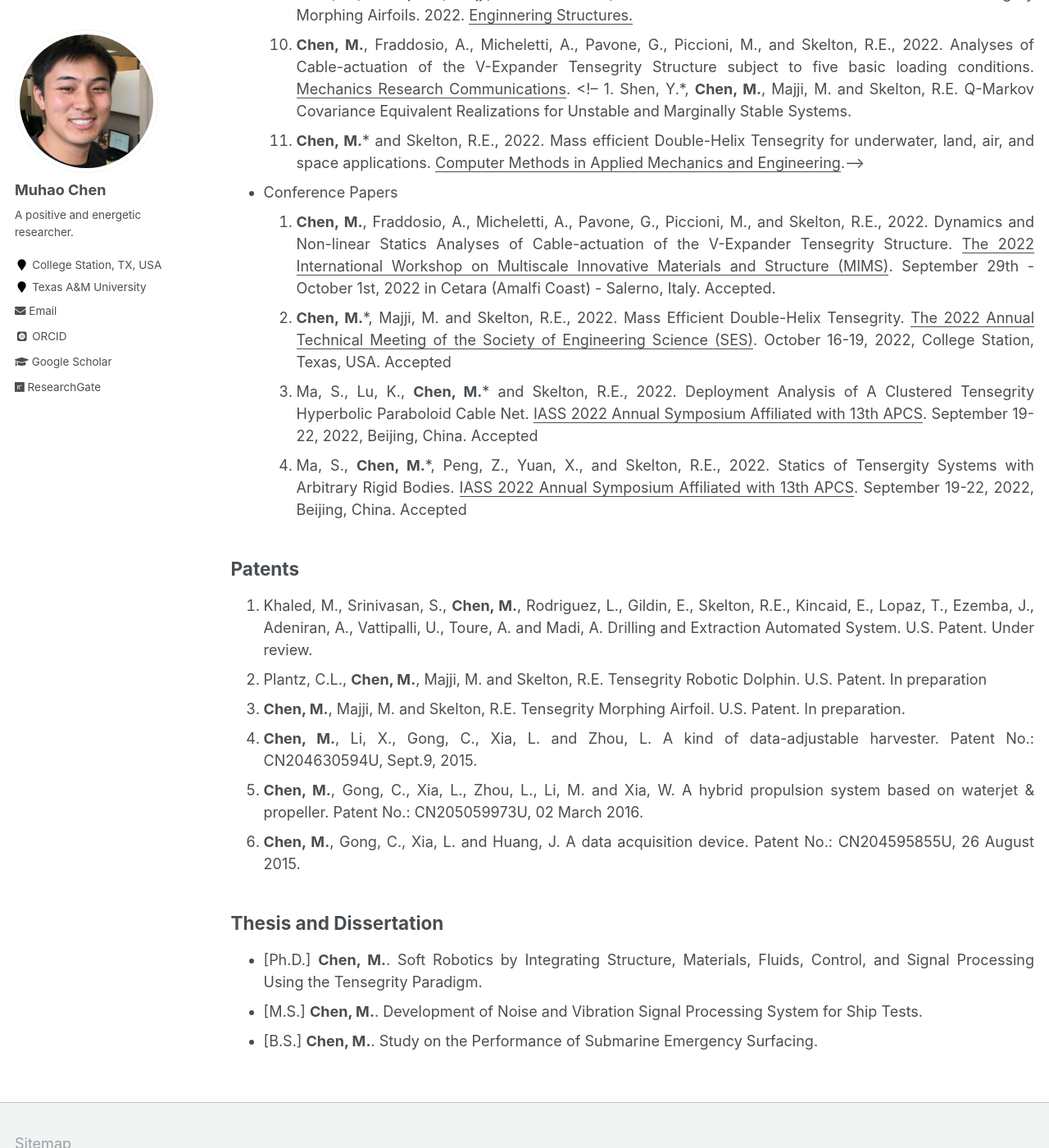
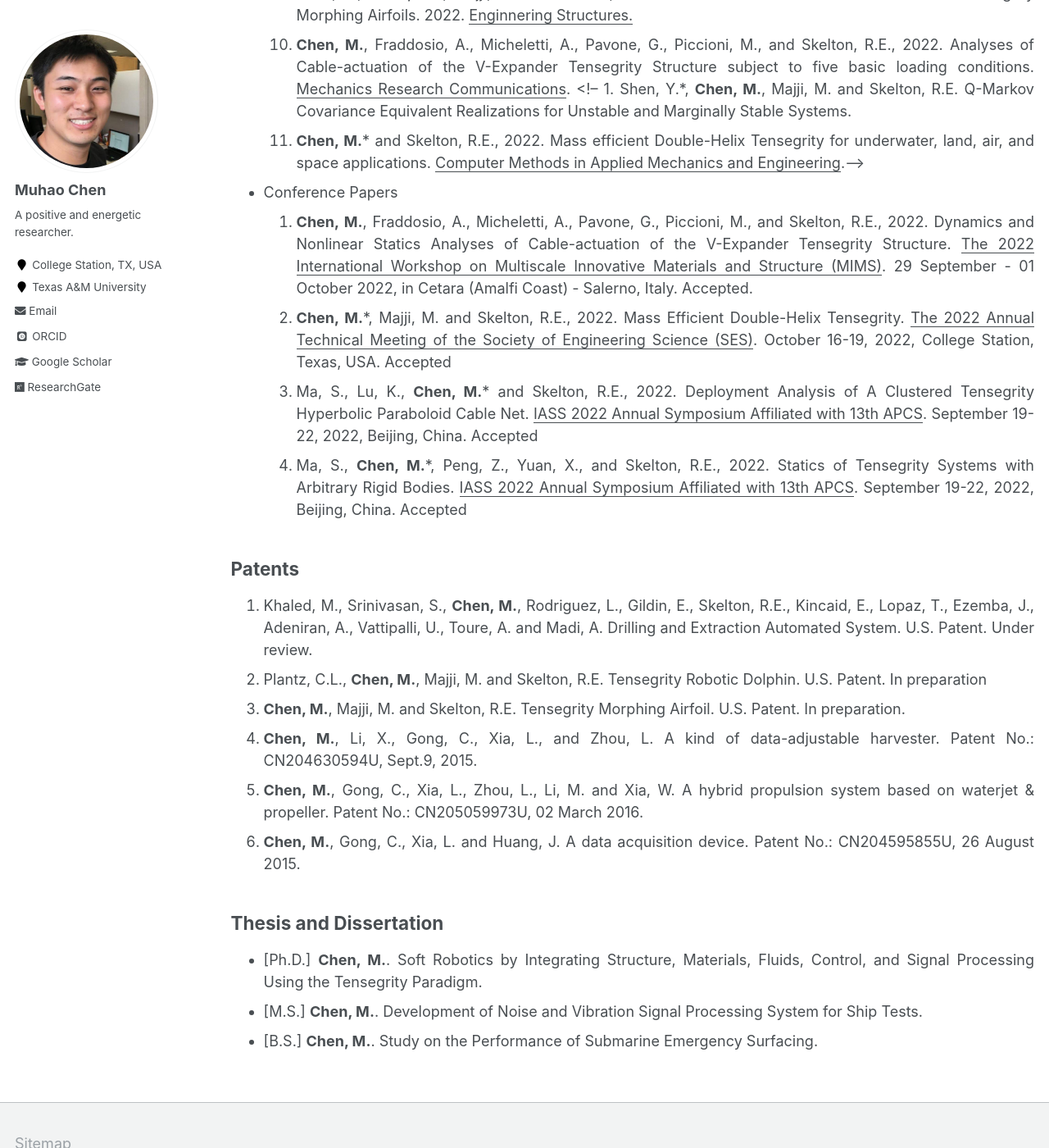
Before and after one commit to Muhao-Chen/muhao-chen.github.io, a Jekyll site: the page built from _pages/publication.md, in a window 1280 px wide and 1400 px high, scrolled down 2391 px. Shown: the whole window at 82% size. Built offline with Jekyll 4.4.1, drawn with Linux system fonts in a browser that asks for light colours; some web fonts are replaced.

Commit message:
Update publication.md

```diff
--- a/_pages/publication.md
+++ b/_pages/publication.md
@@ -52,17 +52,17 @@ His citation profile is in [Google Scholar](https://scholar.google.com/citations
 <!-- 1. Shen, Y.*, **Chen, M.**, Majji, M. and Skelton, R.E. Q-Markov Covariance Equivalent Realizations for Unstable and Marginally Stable Systems.
 1. **Chen, M.*** and Skelton, R.E., 2022. Mass efficient Double-Helix Tensegrity for underwater, land, air, and space applications. <u>Computer Methods in Applied Mechanics and Engineering</u>.-->
 - Conference Papers
-1. **Chen, M.**, Fraddosio, A., Micheletti, A., Pavone, G., Piccioni, M., and Skelton, R.E., 2022. Dynamics and Non-linear Statics Analyses of Cable-actuation of the V-Expander Tensegrity Structure. <u>The 2022 International Workshop on Multiscale Innovative Materials and Structure (MIMS)</u>. September 29th - October 1st, 2022 in Cetara (Amalfi Coast) - Salerno, Italy. Accepted.
+1. **Chen, M.**, Fraddosio, A., Micheletti, A., Pavone, G., Piccioni, M., and Skelton, R.E., 2022. Dynamics and Nonlinear Statics Analyses of Cable-actuation of the V-Expander Tensegrity Structure. <u>The 2022 International Workshop on Multiscale Innovative Materials and Structure (MIMS)</u>. 29 September - 01 October 2022, in Cetara (Amalfi Coast) - Salerno, Italy. Accepted.
 1. **Chen, M.***, Majji, M. and Skelton, R.E., 2022. Mass Efficient Double-Helix Tensegrity. <u>The 2022 Annual Technical Meeting of the Society of Engineering Science (SES)</u>. October 16-19, 2022, College Station, Texas, USA. Accepted
 1. Ma, S., Lu, K., **Chen, M.*** and Skelton, R.E., 2022. Deployment Analysis of A Clustered Tensegrity Hyperbolic Paraboloid Cable Net. <u>IASS 2022 Annual Symposium Affiliated with 13th APCS</u>. September 19-22, 2022, Beijing, China. Accepted
-1. Ma, S., **Chen, M.***, Peng, Z., Yuan, X., and Skelton, R.E., 2022. Statics of Tensergity Systems with Arbitrary Rigid Bodies. <u>IASS 2022 Annual Symposium Affiliated with 13th APCS</u>. September 19-22, 2022, Beijing, China. Accepted
+1. Ma, S., **Chen, M.***, Peng, Z., Yuan, X., and Skelton, R.E., 2022. Statics of Tensegrity Systems with Arbitrary Rigid Bodies. <u>IASS 2022 Annual Symposium Affiliated with 13th APCS</u>. September 19-22, 2022, Beijing, China. Accepted
 
 
 ## Patents
 1. Khaled, M., Srinivasan, S., **Chen, M.**, Rodriguez, L., Gildin, E., Skelton, R.E., Kincaid, E., Lopaz, T., Ezemba, J., Adeniran, A., Vattipalli, U., Toure, A. and Madi, A. Drilling and Extraction Automated System. U.S. Patent. Under review.
 1. Plantz, C.L., **Chen, M.**, Majji, M. and Skelton, R.E. Tensegrity Robotic Dolphin. U.S. Patent. In preparation
 1. **Chen, M.**, Majji, M. and Skelton, R.E. Tensegrity Morphing Airfoil. U.S. Patent. In preparation.
-1. **Chen, M.**, Li, X., Gong, C., Xia, L. and Zhou, L. A kind of data-adjustable harvester. Patent No.: CN204630594U, Sept.9, 2015.
+1. **Chen, M.**, Li, X., Gong, C., Xia, L., and Zhou, L. A kind of data-adjustable harvester. Patent No.: CN204630594U, Sept.9, 2015.
 1. **Chen, M.**, Gong, C., Xia, L., Zhou, L., Li, M. and Xia, W. A hybrid propulsion system based on waterjet & propeller. Patent No.: CN205059973U, 02 March 2016.
 1. **Chen, M.**, Gong, C., Xia, L. and Huang, J. A data acquisition device. Patent No.: CN204595855U, 26 August 2015.
 
```
